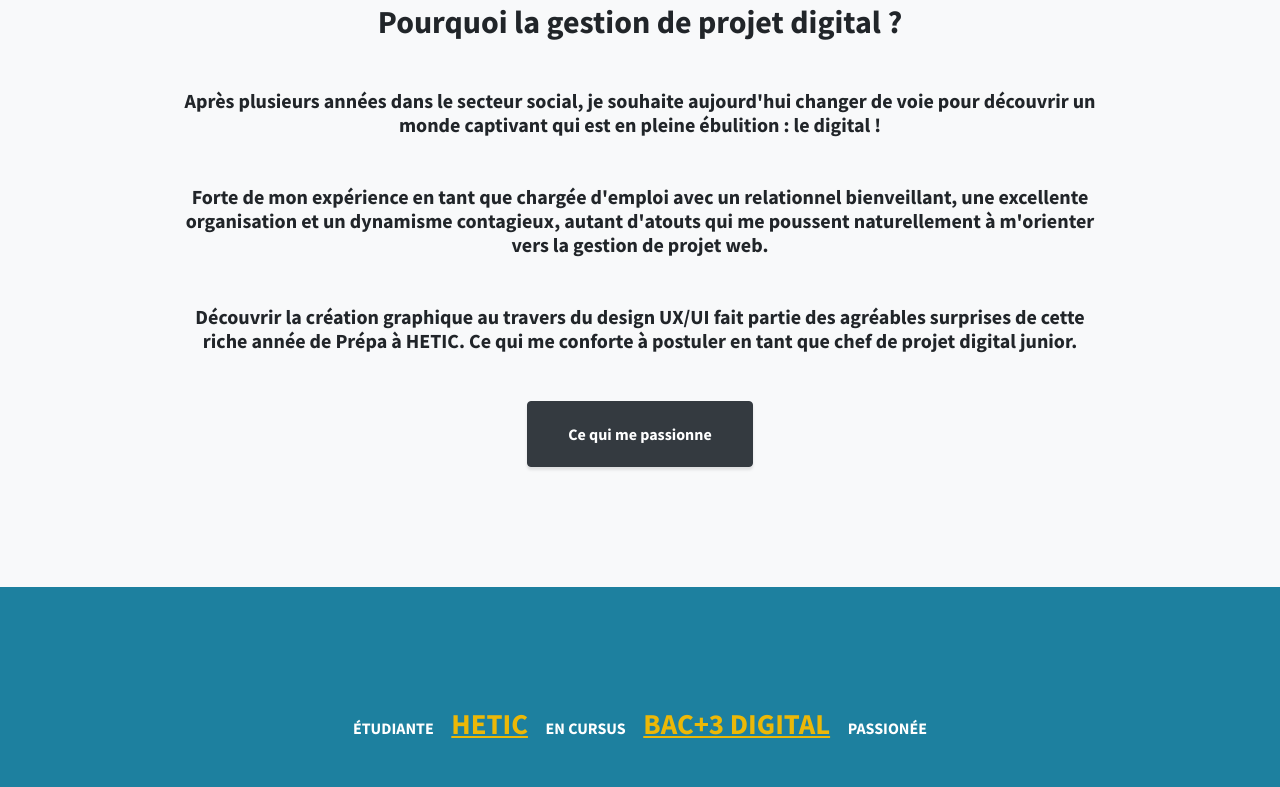
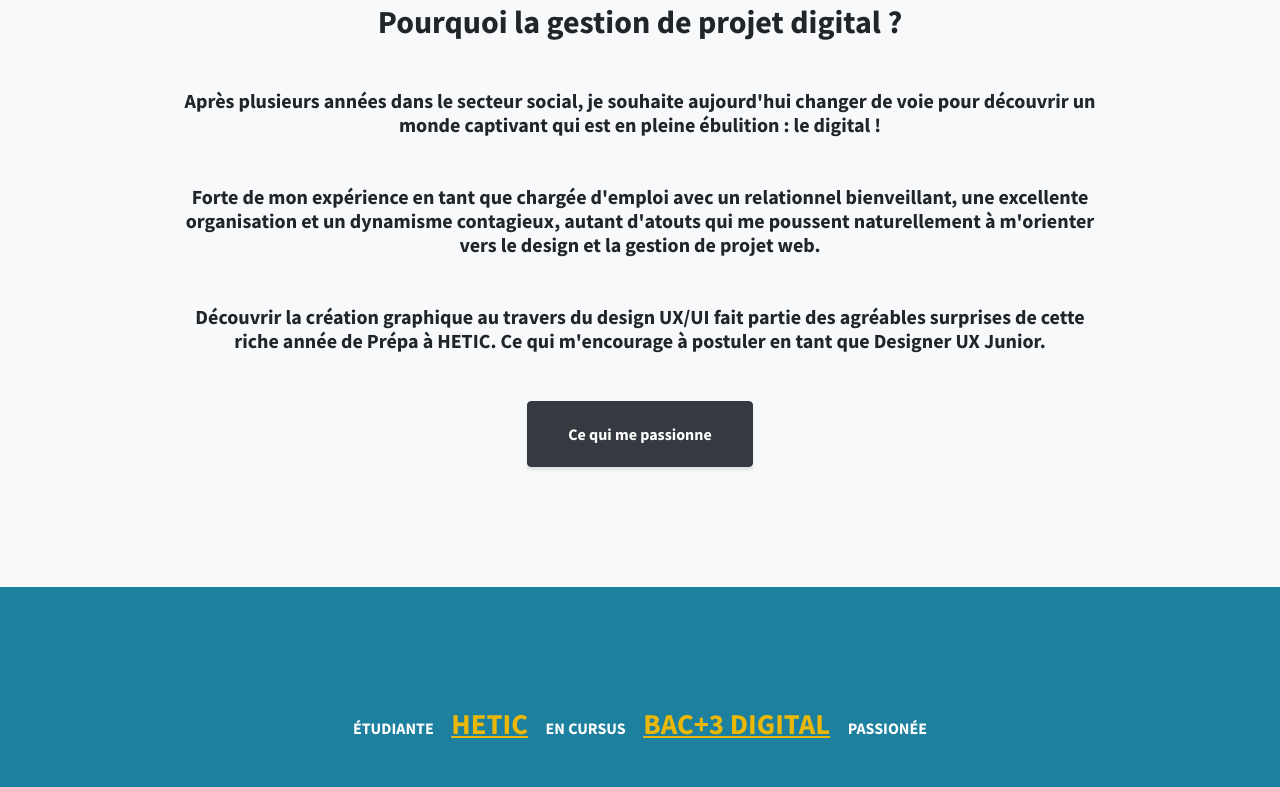
Before and after one commit to Digidelphine/portfolio, a plain HTML site: page index.html in a window 1280 px wide. Shown: the part 1970-2757 px from the top of the page. Drawn offline with Linux system fonts and the light colour scheme.

Commit message:
change texte

```diff
--- a/index.html
+++ b/index.html
@@ -198,11 +198,11 @@
               découvrir un monde captivant qui est en pleine ébulition : le digital !
             </h5>
             <h5 class="mb-5">Forte de mon expérience en tant que chargée d'emploi avec un relationnel bienveillant, une excellente organisation
-              et un dynamisme contagieux, autant d'atouts qui me poussent naturellement à m'orienter vers la gestion de projet web.
+              et un dynamisme contagieux, autant d'atouts qui me poussent naturellement à m'orienter vers le design et la gestion de projet web.
             </h5>
             <h5 class="mb-5">
               Découvrir la création graphique au travers du design UX/UI fait partie des agréables surprises de cette
-              riche année de Prépa à HETIC. Ce qui me conforte à postuler en tant que chef de projet digital junior.
+              riche année de Prépa à HETIC. Ce qui m'encourage à postuler en tant que Designer UX Junior.
             </h5>
             <a class="btn btn-dark btn-xl js-scroll-trigger" href="#services">Ce qui me passionne</a>
           </div>
@@ -265,7 +265,7 @@
     <section class="callout">
       <div class="container text-center">
         <h3>Mes<a href="#projets" class="text-secondary mb-0 js-scroll-trigger" style="color:azure!important; font-size:1.5em; padding:0 0.2em;">projets</a> vous plaisent ?</h3>
-        <h3 class="mx-auto mb-5"> Je recherche actuellement un stage de fin d'année à partir de Juin 2019<br> en tant que chef de projet junior avec une appétence pour le design d'UX/UI !</h3>
+        <h3 class="mx-auto mb-5"> Je recherche actuellement un stage de fin d'année à partir de Juin 2019<br> en tant que Designer UX Junior avec une appétence pour la gestion de projet web !</h3>
         <a class="btn btn-primary btn-xl" target="_blank" href="CurriculumVitae-min.pdf">Mon CV</a>
       </div>
     </section>
```
